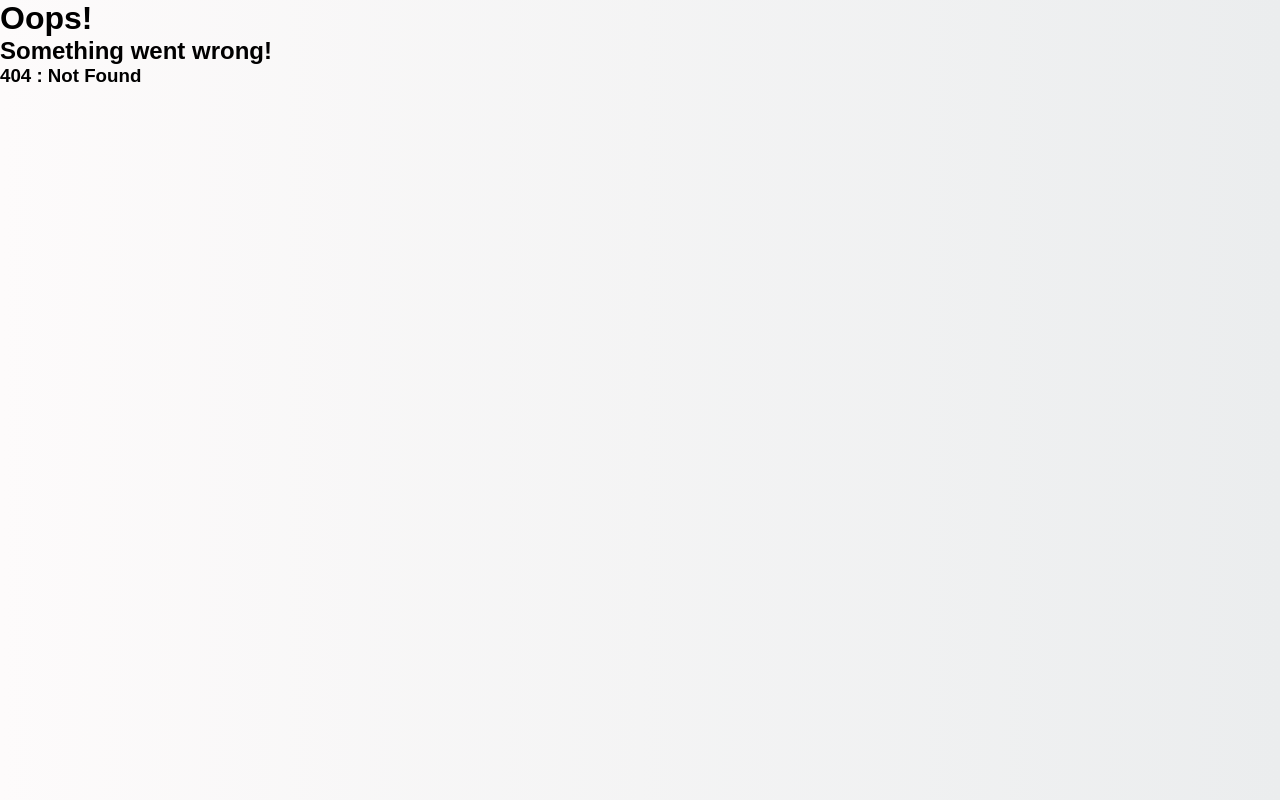
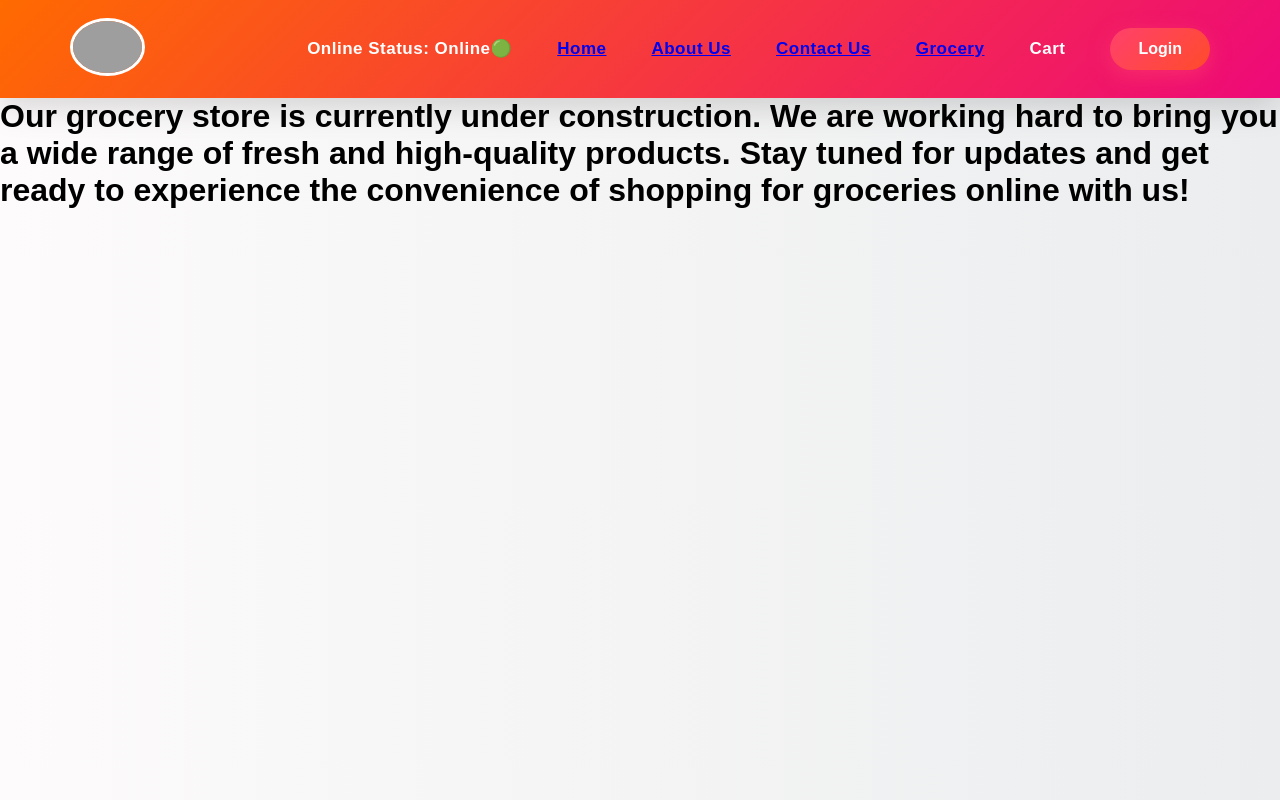
Before and after one commit to sangitakumari7/FoodDeliveryApp, a React (Vite) app: page /grocery in a window 1280 px wide. Before the commit this address had no page. Built offline with nearby package versions, Linux system fonts and the light colour scheme; grey boxes are pictures that could not be loaded.

Commit message:
Added Grocery Page

```diff
--- a/src/App.js
+++ b/src/App.js
@@ -1,13 +1,16 @@
-import React from 'react';
+import React , {lazy, Suspense} from 'react';
 import ReactDom from 'react-dom/client';
 import Header from './components/Header.jsx';
 import Body from './components/Body.jsx';
-import About from './components/About.jsx';
 import Contact from './components/Contact.jsx';
 import Error from './components/Error.jsx';
 import RestaurantMenu from './components/RestaurantMenu.jsx';
 import { createBrowserRouter, Outlet, RouterProvider} from 'react-router-dom';
 
+
+const Grocery = lazy(() => import('./components/Grocery.jsx'));
+
+const About = lazy(() => import('./components/About.jsx'));
 
 const AppLayout = () => {
   return (
@@ -30,11 +33,22 @@ const appRouter = createBrowserRouter([
       },
       {
         path: '/about',
-        element: <About/>
+        element:
+        <Suspense fallback={<h1>Loading...</h1>}>
+            <About/>
+          </Suspense>
       },
       {
         path: '/contact',
         element: <Contact/>
+      },
+      {
+        path: '/grocery',
+        element: (
+          <Suspense fallback={<h1>Loading...</h1>}>
+            <Grocery/>
+          </Suspense>
+        )
       },
       {
         path: "/restaurant/:resId",
--- /dev/null
+++ b/src/components/Grocery.jsx
@@ -0,0 +1,11 @@
+const Grocery = () => {
+    return (
+        <div>
+            <h1>{""}
+                Our grocery store is currently under construction. We are working hard to bring you a wide range of fresh and high-quality products. Stay tuned for updates and get ready to experience the convenience of shopping for groceries online with us!
+            </h1>
+        </div>
+    )
+};
+
+export default Grocery;
--- a/src/components/Header.jsx
+++ b/src/components/Header.jsx
@@ -22,6 +22,7 @@ const Header = ()=>{
           <li><Link to="/">Home</Link></li>
           <li><Link to="/about">About Us</Link></li>
           <li><Link to="/contact">Contact Us</Link></li>
+          <li><Link to="/grocery">Grocery</Link></li>
           <li>Cart</li>
           <button className='login-btn' onClick={() => setBtnName(btnName === "Login" ? "Logout" : "Login")}>{btnName}</button>
         </ul>
```
